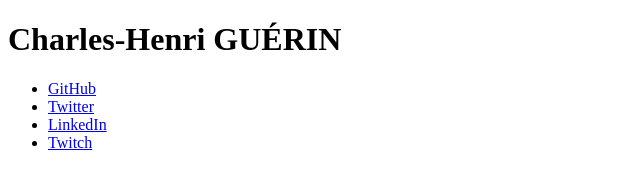
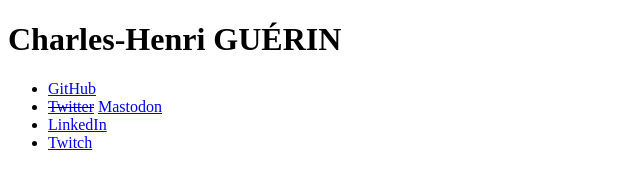
Before and after one commit to charlyx/charlyx.github.com, a plain HTML site: page index.html in a window 1280 px wide. Shown: the whole page, without its empty margins (0-640 px from the left). Drawn offline with Linux system fonts and the light colour scheme.

Commit message:
:recycle: Replace Twitter with Mastodon

```diff
--- a/index.html
+++ b/index.html
@@ -9,7 +9,10 @@
   <h1>Charles-Henri GU&Eacute;RIN</h1>
   <ul>
     <li><a href="https://github.com/charlyx">GitHub</a></li>
-    <li><a href="https://twitter.com/charlyx">Twitter</a></li>
+    <li>
+	    <del><a href="https://twitter.com/charlyx">Twitter</a></del>
+	    <ins><a rel="me" href="https://piaille.fr/@charlyx">Mastodon</a></ins>
+    </li>
     <li><a href="https://www.linkedin.com/in/charles-henri-guerin-322b4b68/">LinkedIn</a></li>
     <li><a href="https://twitch.tv/charlyx1188">Twitch</a></li>
   </ul>
```
